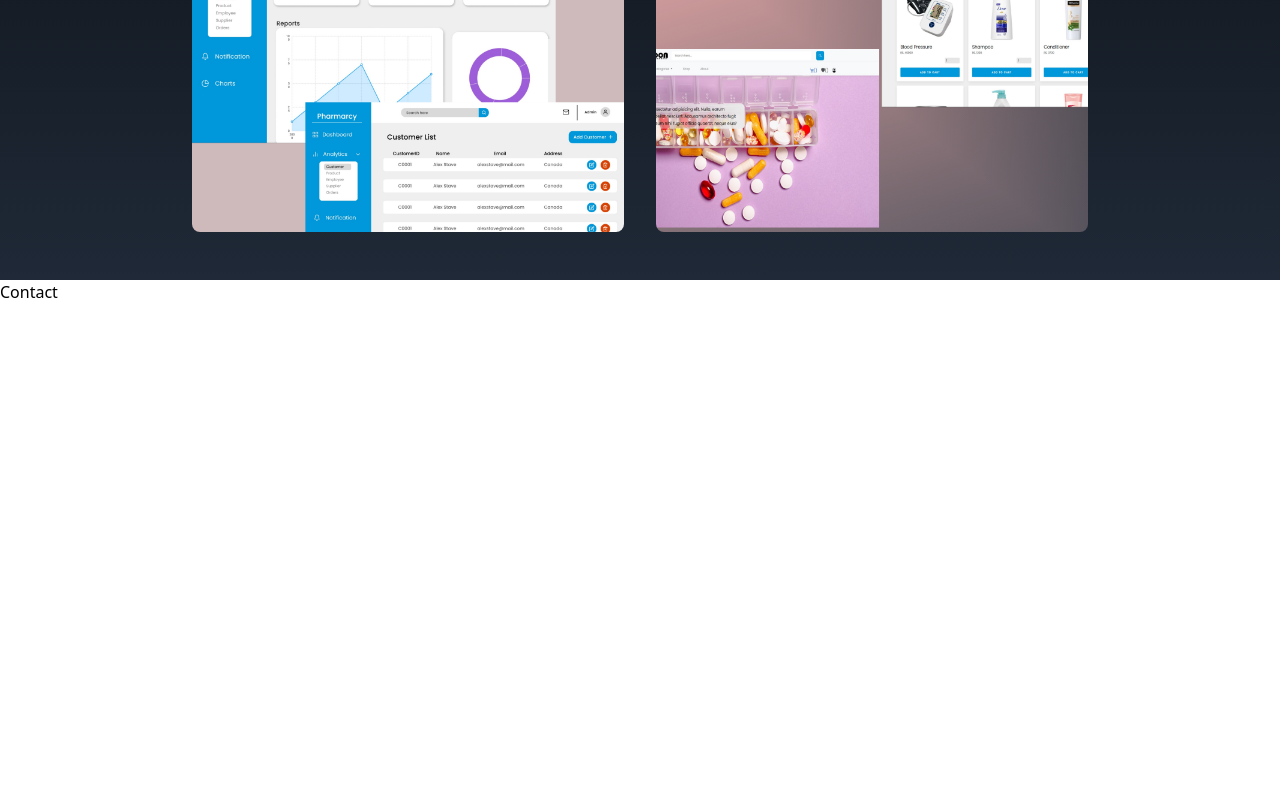
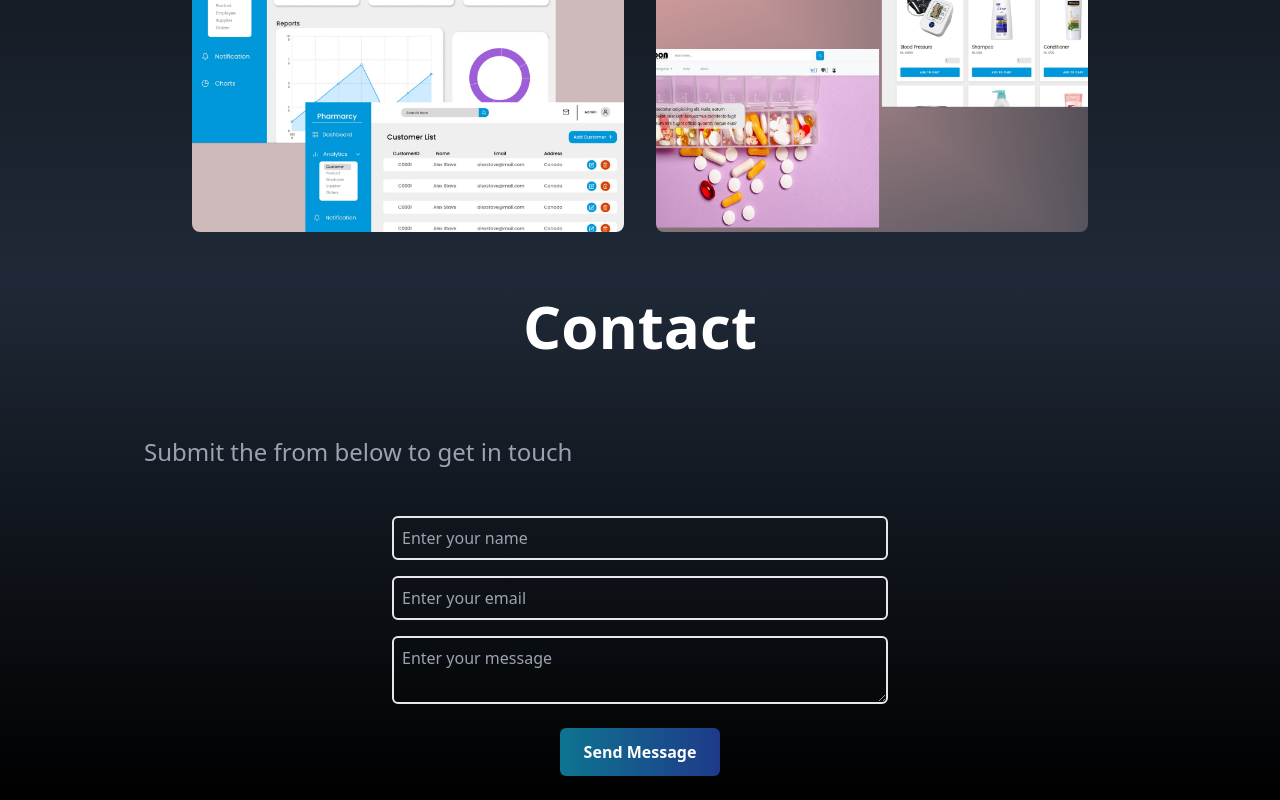
Before and after one commit to migarakavishan/my-portfolio, a React (Create React App) app: page / in a window 1280 px wide. Shown: the part 4176-4976 px from the top of the page. Before the commit the page ends 4480 px from the top, so only its background shows below. Built offline with nearby package versions, Linux system fonts and the light colour scheme.

Commit message:
contact done

```diff
--- a/src/components/Contact.jsx
+++ b/src/components/Contact.jsx
@@ -1,14 +1,35 @@
-import React from 'react'
+import React from "react";
 
 export const Contact = () => {
   return (
-    <div>
-      <div>
-        <div>
-          <p>Contact</p>
-          <p></p>
+    <div
+      name="contact"
+      className="bg-gradient-to-t from-black to-gray-800 w-full text-white h-full"
+    >
+      <div className="max-w-screen-lg mx-auto text-white p-4">
+        <div className="pb-8">
+          <p className="text-6xl font-bold flex justify-center">Contact</p>
+          <p className="text-2xl mt-20 text-gray-400">Submit the from below to get in touch</p>
+        </div>
+
+        <div className="flex justify-center items-center">
+          <form action="https://getform.io/f/d637f13c-73e3-4e0d-8132-a9ce6ed51172" method="POST" className="flex flex-col w-3/4 md:w-1/2 sm:w-1/2">
+            <input type="text" name="name" placeholder="Enter your name" className="p-2 bg-transparent border-2 rounded-md text-white focus:outline-none my-4"/>
+
+            <input type="text" name="email" placeholder="Enter your email"  className="p-2 bg-transparent border-2 rounded-md text-white focus:outline-none " />
+
+            <textarea
+              name="message"
+              placeholder="Enter your message" className="p-2 bg-transparent border-2 rounded-md text-white focus:outline-none my-4"
+            ></textarea>
+
+            <div className="flex justify-center">
+            <button className="text-white font-semibold w-fit px-6 py-3 my-2 flex items-center rounded-md bg-gradient-to-r from-cyan-700 to-blue-900 cursor-pointer">Send Message</button>
+            </div>
+
+          </form>
         </div>
       </div>
     </div>
-  )
-}
+  );
+};
```
